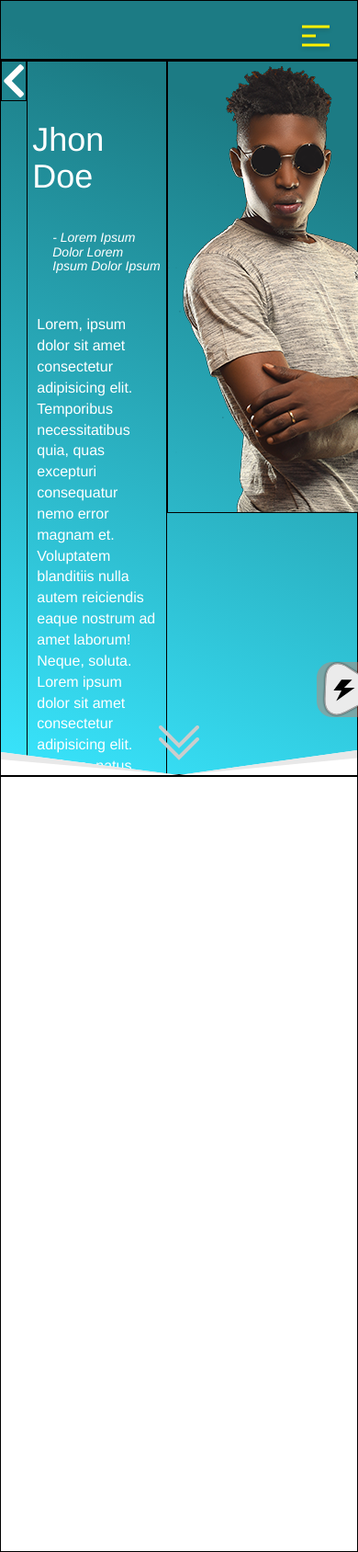
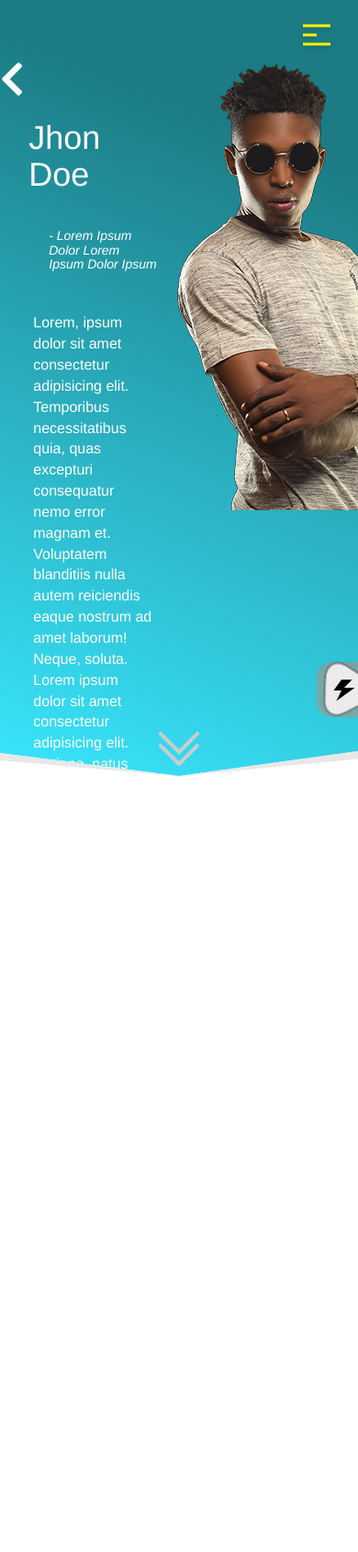
Before and after one commit to VioStanJ/binarymind2, a PHP site: page /promo.html in a window 390 px wide. Shown: the whole page at 92% size. Run offline with PHP 8.4, Linux system fonts and the light colour scheme; some libraries are stand-ins or nearby versions.

Commit message:
50% on promo without responsive

```diff
--- a/css/style.css
+++ b/css/style.css
@@ -418,10 +418,39 @@ background: linear-gradient(0deg, rgba(5,31,32,1) 8%, rgba(34,193,195,1) 100%);
     bottom: 0px;
     width: 100%;
     height: 50px;
-    z-index: 999;
+    z-index: 899;
 }
 .chev>a{
     margin-top: -25px;
+}
+.chev>a>img{
+    animation: slide 1s linear infinite;
+}
+.chev>a:hover{
+    opacity: 0.6;
+}
+@keyframes slide{
+    0%{
+        margin-top: 0px;
+    }
+    20%{
+        margin-top: 5px;
+    }
+    40%{
+        margin-top: 10px;
+    }
+    60%{
+        margin-top: 15px;
+    }
+    80%{
+        margin-top: 10
+    }
+    90%{
+        margin-top: 5px;
+    }
+    100%{
+        margin-top: 0px;
+    }
 }
 .turn,.turn2{
     color: #FFFEFE;
--- a/promo.html
+++ b/promo.html
@@ -45,7 +45,7 @@
     </div>
 
     <header class="header2 xovf">
-        <div class="sticky bd">
+        <div class="sticky">
             <nav id="menu">
                 <div class="container">
                     <div class="drawer">
@@ -63,13 +63,13 @@
             </nav>
         </div>
 
-        <div class="bd fxr">
+        <div class="fxr">
 
-            <div class="bd fh bs10 fx center_all">
+            <div class="fh bs10 fx center_all">
                <a href="" > <i class="fas fa-chevron-left fa-3x turn"></i></a>
             </div>
 
-            <div class="bd fh bs50 fxc ">
+            <div class="fh bs50 fxc ">
                 <div class="db_sp"></div>
                 <h1 class="white">Jhon Doe</h1>
                 <div class="sp"></div>
@@ -93,28 +93,35 @@
                     </div>
                 </div>
             </div>
-            <div class="bd fh bs30 fx center_all">
+            <div class="fh bs30 fx center_all">
                 <img src="img/john.png" alt="">
             </div>
-            <div class="bd fh bs10 fx center_all">
+            <div class="fh bs10 fx center_all">
                 <a href=""><i class="fas fa-chevron-right fa-3x turn2"></i></a>
             </div>
         </div>
         <div href="" class="chev fx center_all">
-            <a href=""><img src="img/ch_double.png" alt=""></a>
+            <a href="#informations" id="to_chev"><img src="img/ch_double.png" alt=""></a>
         </div>
-        <div class="bd" style="position: absolute; bottom:0px; width:100%;">
+        <div style="position: absolute; bottom:0px; width:100%;">
             <img src="img/hlf.svg" alt="" style="width:50%; position: absolute; bottom: 0;">
             <img src="img/hrh.svg" alt="" style="width:50%; position: absolute; bottom: 0; right:0px;">
         </div>
     </header>
 
-    <div style="height: 100vh;" class="bd"></div>
+    <div id="informations" class="fh"></div>
 
     <script src="https://cdnjs.cloudflare.com/ajax/libs/jquery/3.4.1/jquery.min.js"></script>
     <script src="https://cdnjs.cloudflare.com/ajax/libs/gsap/2.0.2/TweenMax.min.js"></script>
     <script src="https://cdnjs.cloudflare.com/ajax/libs/gsap/2.1.2/TweenLite.min.js"></script>
     <script src="https://cdnjs.cloudflare.com/ajax/libs/font-awesome/5.8.2/js/all.min.js"></script>
     <script src="js/script.js"></script>
+    <script>
+        $(document).ready(function(){
+            $('#to_chev').on('click', function(evt){
+                $('html, body').animate({scrollTop: $('#informations').offset().top}, 1000 );
+            });
+        });
+    </script>
 </body>
 </html>
```
